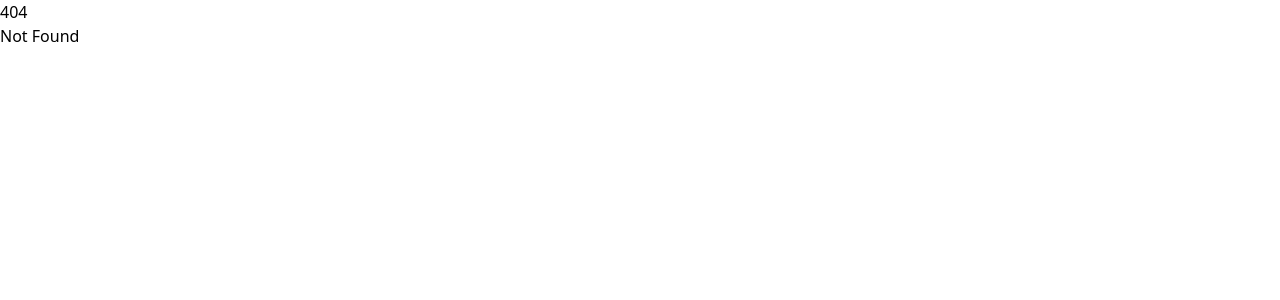
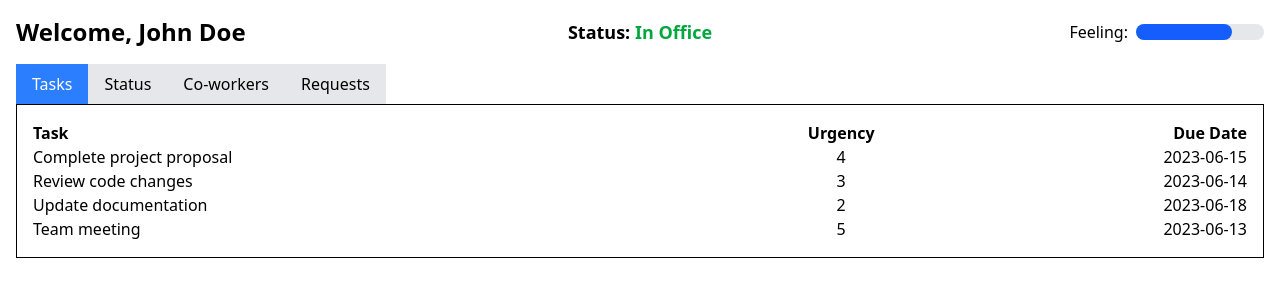
Before and after one commit to CampbellBaxley/RhythmApp, a SvelteKit app in the folder Rhythm/: page /pages in a window 1280 px wide. Before the commit this address had no page. Shown: the top 300 px of the page. Built offline with nearby package versions, Linux system fonts and the light colour scheme.

Commit message:
Got Tasks and Status tab done

```diff
--- /dev/null
+++ b/Rhythm/src/routes/pages/+page.svelte
@@ -0,0 +1,107 @@
+<script>
+    let userName = "John Doe";
+    let status = "In Office";
+    let activeTab = "Tasks";
+    let feeling = 75; // Percentage for the progress bar
+    let tasks = [
+      { name: "Complete project proposal", urgency: 4, dueDate: "2023-06-15" },
+      { name: "Review code changes", urgency: 3, dueDate: "2023-06-14" },
+      { name: "Update documentation", urgency: 2, dueDate: "2023-06-18" },
+      { name: "Team meeting", urgency: 5, dueDate: "2023-06-13" },
+    ];
+
+    function setActiveTab(tab) {
+      activeTab = tab;
+    }
+
+    // Function to get feeling description
+    function getFeelingDescription(feeling) {
+      if (feeling >= 80) return "Excellent";
+      if (feeling >= 60) return "Good";
+      if (feeling >= 40) return "Okay";
+      if (feeling >= 20) return "Not great";
+      return "Poor";
+    }
+  </script>
+
+  <div class="container mx-auto p-4">
+    <header class="grid grid-cols-3 items-center mb-4">
+      <h1 class="text-2xl font-bold">Welcome, {userName}</h1>
+      <div class="text-lg font-semibold text-center">
+        Status: <span class="text-green-600">{status}</span>
+      </div>
+      <div class="flex items-center justify-end">
+        <span class="mr-2">Feeling:</span>
+        <div class="w-32 bg-gray-200 rounded-full h-4 dark:bg-gray-700">
+          <div class="bg-blue-600 h-4 rounded-full" style="width: {feeling}%"></div>
+        </div>
+      </div>
+    </header>
+
+    <div class="mb-4">
+      <div class="flex border-b">
+        {#each ["Tasks", "Status", "Co-workers", "Requests"] as tab}
+          <button
+            class="py-2 px-4 {activeTab === tab ? 'bg-blue-500 text-white' : 'bg-gray-200'}"
+            on:click={() => setActiveTab(tab)}
+          >
+            {tab}
+          </button>
+        {/each}
+      </div>
+
+      <div class="p-4 border-l border-r border-b">
+        {#if activeTab === "Tasks"}
+          <table class="w-full">
+            <thead>
+              <tr>
+                <th class="text-left">Task</th>
+                <th class="text-center">Urgency</th>
+                <th class="text-right">Due Date</th>
+              </tr>
+            </thead>
+            <tbody>
+              {#each tasks as task}
+                <tr>
+                  <td>{task.name}</td>
+                  <td class="text-center">{task.urgency}</td>
+                  <td class="text-right">{task.dueDate}</td>
+                </tr>
+              {/each}
+            </tbody>
+          </table>
+        {:else if activeTab === "Status"}
+          <div class="space-y-6">
+            <div>
+              <h2 class="text-xl font-semibold mb-2">Current Status</h2>
+              <p class="text-lg">
+                Your current status is: <span class="font-bold text-green-600">{status}</span>
+              </p>
+              <p class="text-sm text-gray-600 mt-1">
+                This status indicates your availability to your team members. You can update it anytime.
+              </p>
+            </div>
+
+            <div>
+              <h2 class="text-xl font-semibold mb-2">Feeling</h2>
+              <div class="w-full bg-gray-200 rounded-full h-6 dark:bg-gray-700 mb-2">
+                <div class="bg-blue-600 h-6 rounded-full" style="width: {feeling}%"></div>
+              </div>
+              <p class="text-lg">
+                Your current feeling: <span class="font-bold">{getFeelingDescription(feeling)}</span> ({feeling}%)
+              </p>
+              <p class="text-sm text-gray-600 mt-1">
+                This progress bar represents your overall feeling or mood. It can help your team understand your current state and productivity level.
+              </p>
+            </div>
+          </div>
+        {:else}
+          <p>Content for {activeTab} tab</p>
+        {/if}
+      </div>
+    </div>
+  </div>
+
+  <style>
+    /* Any additional custom styles can be added here */
+  </style>
```
